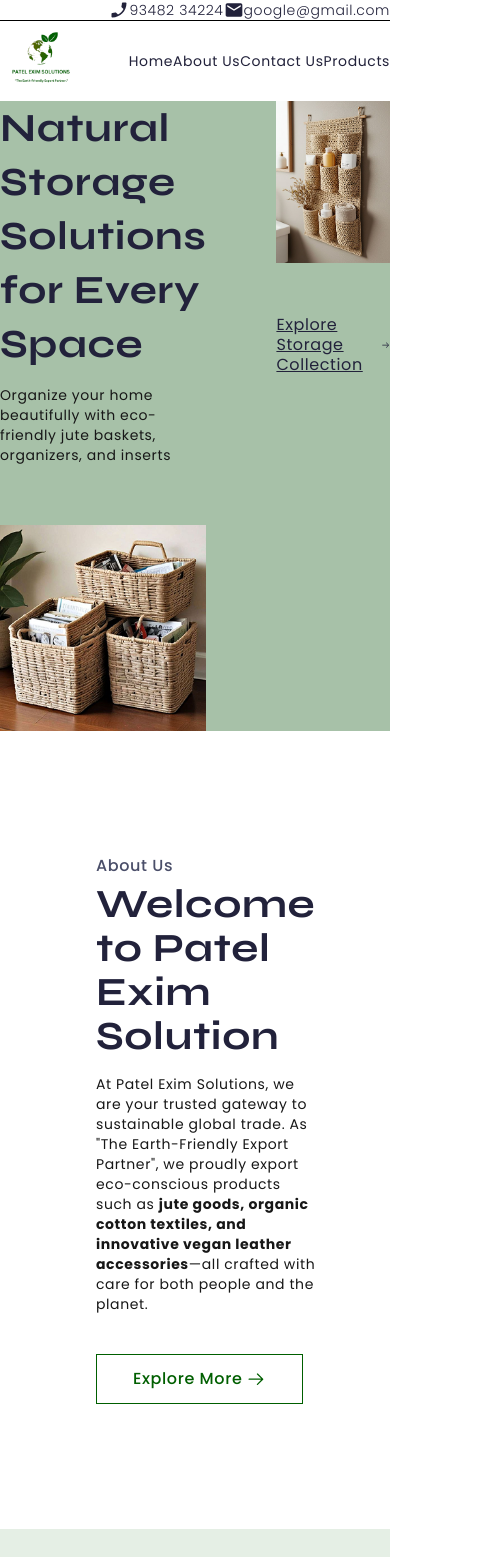
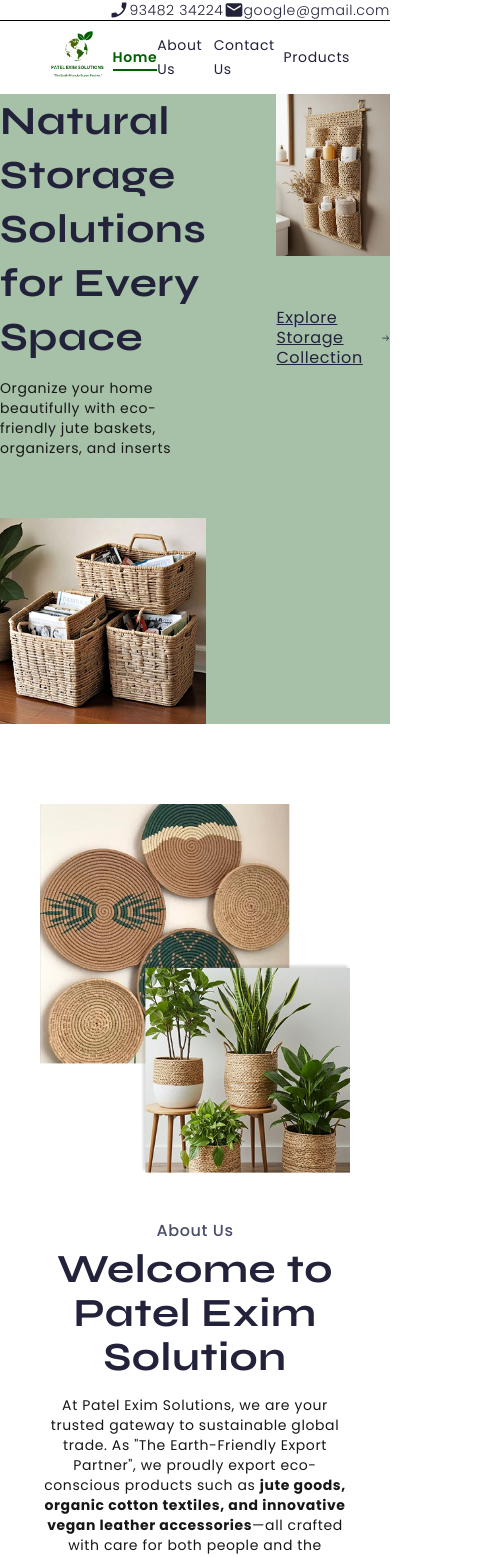
Before and after one commit to Patel-Exim-Solution/patel_exim_solution, a Next.js app in the folder patel-exim-solution/: page / in a window 390 px wide. Shown: the top 1557 px of the page, 490 px wide, since content can reach past the window. Built offline with nearby package versions, Linux system fonts and the light colour scheme.

Commit message:
Added the responsive css to the home page

```diff
--- a/patel-exim-solution/src/app/globals.scss
+++ b/patel-exim-solution/src/app/globals.scss
@@ -42,6 +42,12 @@ body {
   color: var(--foreground);
   font-family: var(--font-poppins), sans-serif;
   letter-spacing: 0.6px;
+}
+@media (max-width: 768px) {
+  .p-l-r-40{
+    padding-left: 40px;
+    padding-right: 40px;
+  }
 }
 .action-btn{
   padding: 12px 36px;
@@ -102,6 +108,27 @@ body {
   .top-navbar{
     border-bottom: 1px solid black;
   }
+  .nav-item{
+    position: relative;
+    transition: color 0.3s ease;
+    &:hover{
+      color: var(--primary-color);
+      // font-weight: 600;
+    }
+    &.active{
+      color: var(--primary-color);
+      font-weight: 600;
+      &::after{
+        content: '';
+        position: absolute;
+        bottom: -4px;
+        left: 0;
+        width: 100%;
+        height: 2px;
+        background-color: var(--primary-color);
+      }
+    }
+  }
 }
 .hero-section{
   min-height: 620px;
@@ -161,6 +188,21 @@ max-width: 370px;
   padding: 125px 96px;
   justify-content: space-between;
   gap: 3rem;
+  @media (max-width: 768px) {
+    padding: 80px 40px;
+    flex-direction: column-reverse;
+    .details-section{
+      display: flex;
+    flex-direction: column;
+    align-items: center;
+      .title{
+        text-align: center;
+      }
+      .desc{
+        text-align: center;
+      }
+    }
+  }
   .details-section{
     max-width: 580px;
     flex: 1 1 50%;
@@ -309,9 +351,21 @@ max-width: 370px;
     align-items: center;
     gap: 20px;
     justify-content: space-between;
+    @media (max-width: 768px) {
+      flex-direction: column;
+      gap: 40px;
+      margin-top: 20px;
+      .get-in-touch-details{
+        margin-top: 20px;
+        .title{
+          display: none;
+        }
+      }
+    }
     .get-in-touch-details{
       width: 100%;
       max-width: 450px;
+      min-width: 275px;
       .title{
         font-size: 24px;
         font-weight: bold;
@@ -337,6 +391,7 @@ max-width: 370px;
           background-color: var(--primary-op-10);
         }
         .info-desc{
+          flex: 1;
           .desc-label{
             font-size: 16px;
             font-weight: 500;
--- a/patel-exim-solution/src/app/page.js
+++ b/patel-exim-solution/src/app/page.js
@@ -10,7 +10,7 @@ export default function Home() {
     <div className="home-page-container">
     <HeroSection />
     <AboutUsInfoDetails isFrom="home" />
-    <ProductsSection />
+    <ProductsSection isFrom="home" />
     <ChooseUs headerTitle="Why Choose Patel Exim Solution" />
     <TestimonialLIst />
     <ContactUsForm isFrom="home"/>
--- a/patel-exim-solution/src/components/Navbar.js
+++ b/patel-exim-solution/src/components/Navbar.js
@@ -1,5 +1,8 @@
+'use client';
+
 import Image from 'next/image';
 import Link from 'next/link';
+import { usePathname } from 'next/navigation';
 // import { FaPhone } from 'react-icons/fa';
 import { MdPhoneEnabled } from "react-icons/md";
 import { MdEmail } from 'react-icons/md';
@@ -24,6 +27,14 @@ const navbarList = [
 ]
 
 export default function Navbar() {
+    const pathname = usePathname();
+
+    const isActive = (key) => {
+        if (key === 'home') {
+            return pathname === '/';
+        }
+        return pathname.startsWith(`/${key}`);
+    };
 
     return (
         <nav className="navbar-container">
@@ -31,7 +42,7 @@ export default function Navbar() {
                 <span className='flex items-center gap-[6] text-sm tracking-[0.6] font-light primary-text-color'><MdPhoneEnabled size={20} /> 93482 34224</span>
                 <span className='flex items-center gap-[6] text-sm tracking-[0.6] font-light primary-text-color'><MdEmail size={20} /> google@gmail.com</span>
             </div>
-            <div className='navbar px-[96] py-[12] flex items-center justify-between'>
+            <div className='navbar px-[96] p-l-r-40 py-[12] flex items-center justify-between'>
                 <div className='img-container'>
                     <Image src="/LOGO.png" alt="Company Logo"
                         width={80}
@@ -40,7 +51,12 @@ export default function Navbar() {
                 <ul className='nav-list flex items-center gap-[20]'>
                     {navbarList.map((nav) => (
                         <li className='nav-link' key={nav.key}>
-                            <Link href={`/${nav.key === 'home' ? '' : nav.key}`} className="nav-item text-sm font-normal hover:text-[#005F00] primary-text-color" >{nav.value}</Link>
+                            <Link
+                                href={`/${nav.key === 'home' ? '' : nav.key}`}
+                                className={`nav-item text-sm font-normal primary-text-color ${isActive(nav.key) ? 'active' : ''}`}
+                            >
+                                {nav.value}
+                            </Link>
                         </li>
                     ))}
 
--- a/patel-exim-solution/src/components/ProductSection.js
+++ b/patel-exim-solution/src/components/ProductSection.js
@@ -4,8 +4,9 @@ import Image from "next/image";
 import { productsData } from "@/app/json_config";
 import Button from "./Button";
 
-export default function ProductsSection() {
-const router = useRouter();
+export default function ProductsSection(props) {
+  const router = useRouter();
+  const { isFrom } = props || {};
   const handleCollection = () => {
     router.push('/products')
   }
@@ -14,7 +15,7 @@ const router = useRouter();
       <h2 className={'section-title'}>Our Products</h2>
       <p className={'section-subtitle'}>Handcrafted by skilled artisans, our products reflect sustainability, quality, and care.</p>
       <div className={'product-list-grid'}>
-        {productsData.map((product) => (
+        {productsData.map((product, index) =>  index < 4 ? (
           <div key={product.id} className={'product-card'}>
             <Image
               src={product.imgUrl}
@@ -25,7 +26,7 @@ const router = useRouter();
             />
             <h3 className={'product-name'}>{product.name}</h3>
           </div>
-        ))}
+        ) : null)}
       </div>
       <Button onClick={handleCollection} label="View All Collections" isIconDisplay btnClassName="product-action-btn secondary" />
     </section>
```
